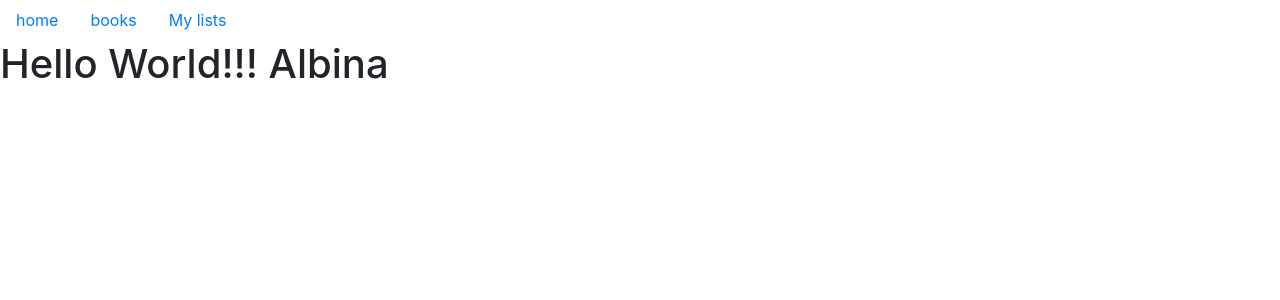
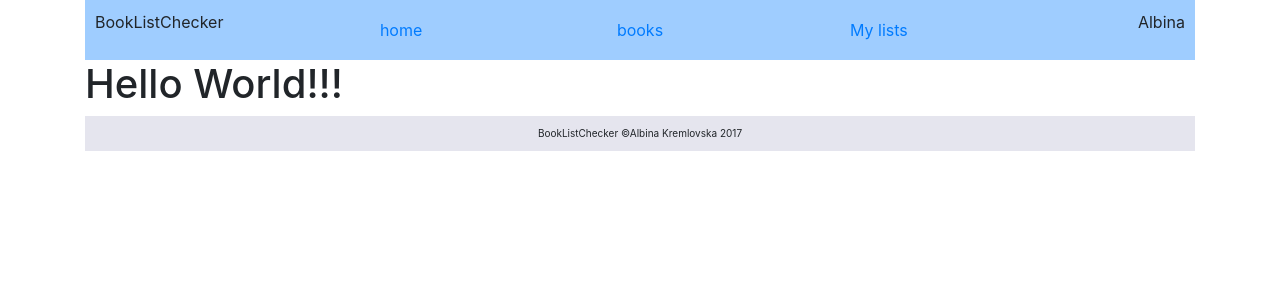
Before and after one commit to OleksandrPopov-San4o/books-todo, a React app: page /books in a window 1280 px wide. Shown: the top 300 px of the page. Built offline with nearby package versions, Linux system fonts and the light colour scheme.

Commit message:
Add header and footer components

```diff
--- a/src/App.jsx
+++ /dev/null
@@ -1,14 +0,0 @@
-import React from 'react';
-import { Component } from 'react';
-import Navigation from './components/Nav/NavComponent.jsx'
-
-export default class App extends Component {
-    render() {
-        return (
-            <div>
-                <Navigation/>
-                <h1>Hello World!!! {this.props.name}</h1>
-            </div>
-        );
-    }
-}
--- /dev/null
+++ b/src/components/Footer/FooterComponent.jsx
@@ -0,0 +1,13 @@
+import React from 'react';
+import { Component } from 'react';
+
+require('./footer.css')
+
+export default class Footer extends Component {
+
+    render() {
+        return (
+            <footer>BookListChecker &copy;Albina Kremlovska  {new Date().getFullYear()}</footer>
+        )
+    }
+}
--- /dev/null
+++ b/src/components/Footer/footer.css
@@ -0,0 +1,6 @@
+footer {
+    font-size: 10px;
+    background-color: #e5e5ee;
+    text-align: center;
+    padding: 10px;
+}
--- /dev/null
+++ b/src/components/Header/HeaderComponent.jsx
@@ -0,0 +1,22 @@
+import React from 'react';
+import { Component } from 'react';
+import Navigation from '../Nav/NavComponent.jsx';
+
+require('./header.css')
+
+export default class Header extends Component {
+
+    render() {
+        return (
+            <header>
+               <div className="row">
+                   <div className="col-sm-2 logo">BookListChecker</div>
+                   <div className="col-sm-8 nav-justified">
+                       <Navigation/>
+                   </div>
+                   <div className="col-sm-2 user">Albina</div>
+               </div>
+            </header>
+        )
+    }
+}
--- /dev/null
+++ b/src/components/Header/header.css
@@ -0,0 +1,7 @@
+header {
+    background-color: #9fcdff;
+    padding: 10px;
+}
+.user {
+    text-align: right;
+}
--- a/src/index.html
+++ b/src/index.html
@@ -5,7 +5,7 @@
     <title>React webpack starter</title>
 </head>
 <body>
-<div id="container"></div>
+<div id="app"></div>
 
 </body>
 </html>
--- a/src/index.js
+++ /dev/null
@@ -1,9 +0,0 @@
-import React from 'react';
-import ReactDOM from 'react-dom';
-import 'bootstrap/dist/css/bootstrap.css';
-import App from './App.jsx';
-
-ReactDOM.render(
-    <App name="Albina" />,
-    document.getElementById('container')
-);
--- /dev/null
+++ b/src/index.jsx
@@ -0,0 +1,13 @@
+import React from 'react';
+import ReactDOM from 'react-dom';
+import 'bootstrap/dist/css/bootstrap.css';
+import Header from './components/Header/HeaderComponent.jsx';
+import Footer from './components/Footer/FooterComponent.jsx';
+
+ReactDOM.render (
+    <div className="container">
+        <Header/>
+        <main><h1>Hello World!!!</h1></main>
+        <Footer/>
+    </div>,
+    document.getElementById('app'));
--- a/webpack.config.js
+++ b/webpack.config.js
@@ -12,7 +12,7 @@ const HtmlWebpackPluginConfig = new HtmlWebpackPlugin({
 
 let config = {
     entry: {
-        'app': './src/index.js'
+        'app': './src/index.jsx'
     },
     devtool: 'source-map',
     output: {
```
